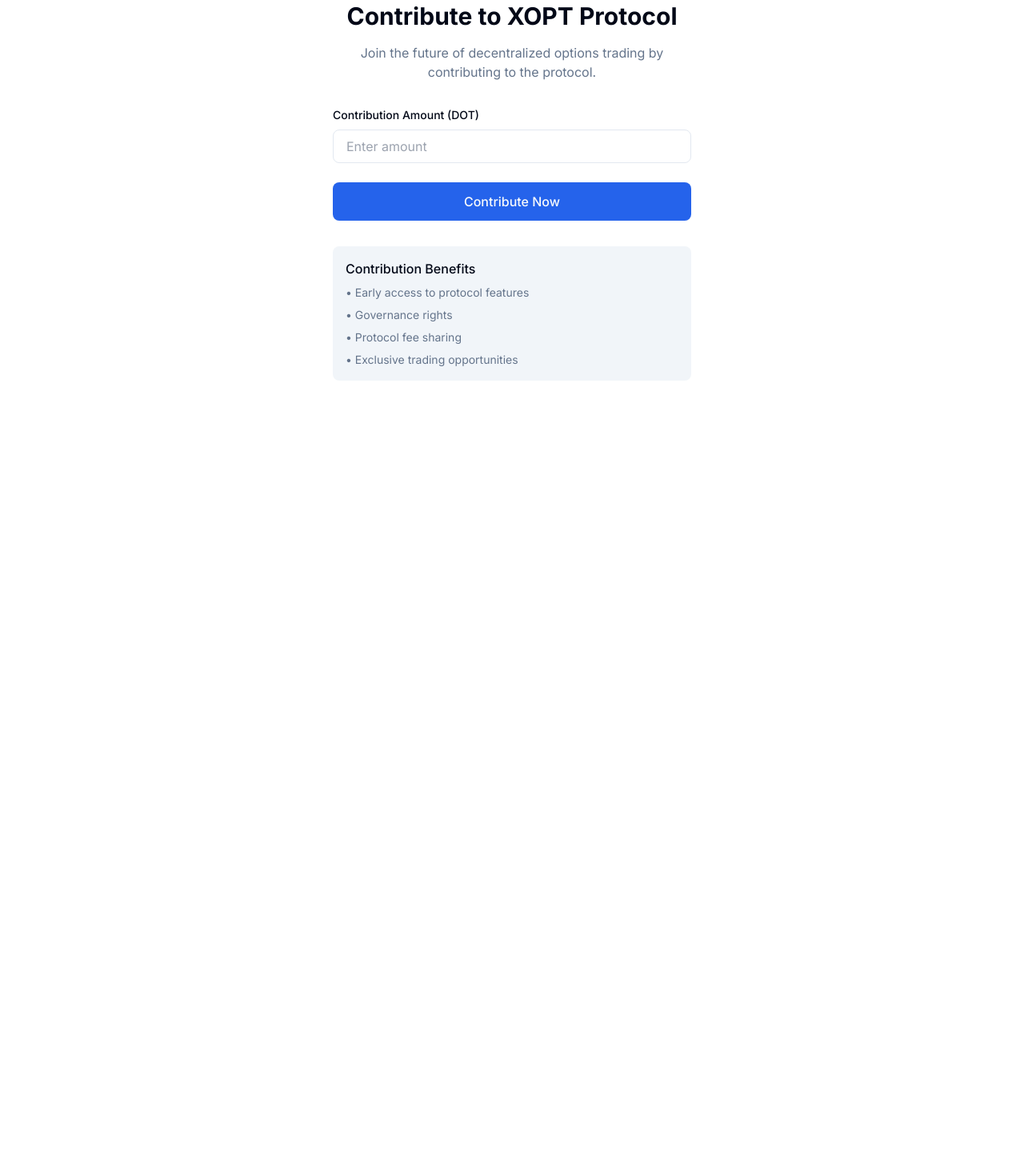
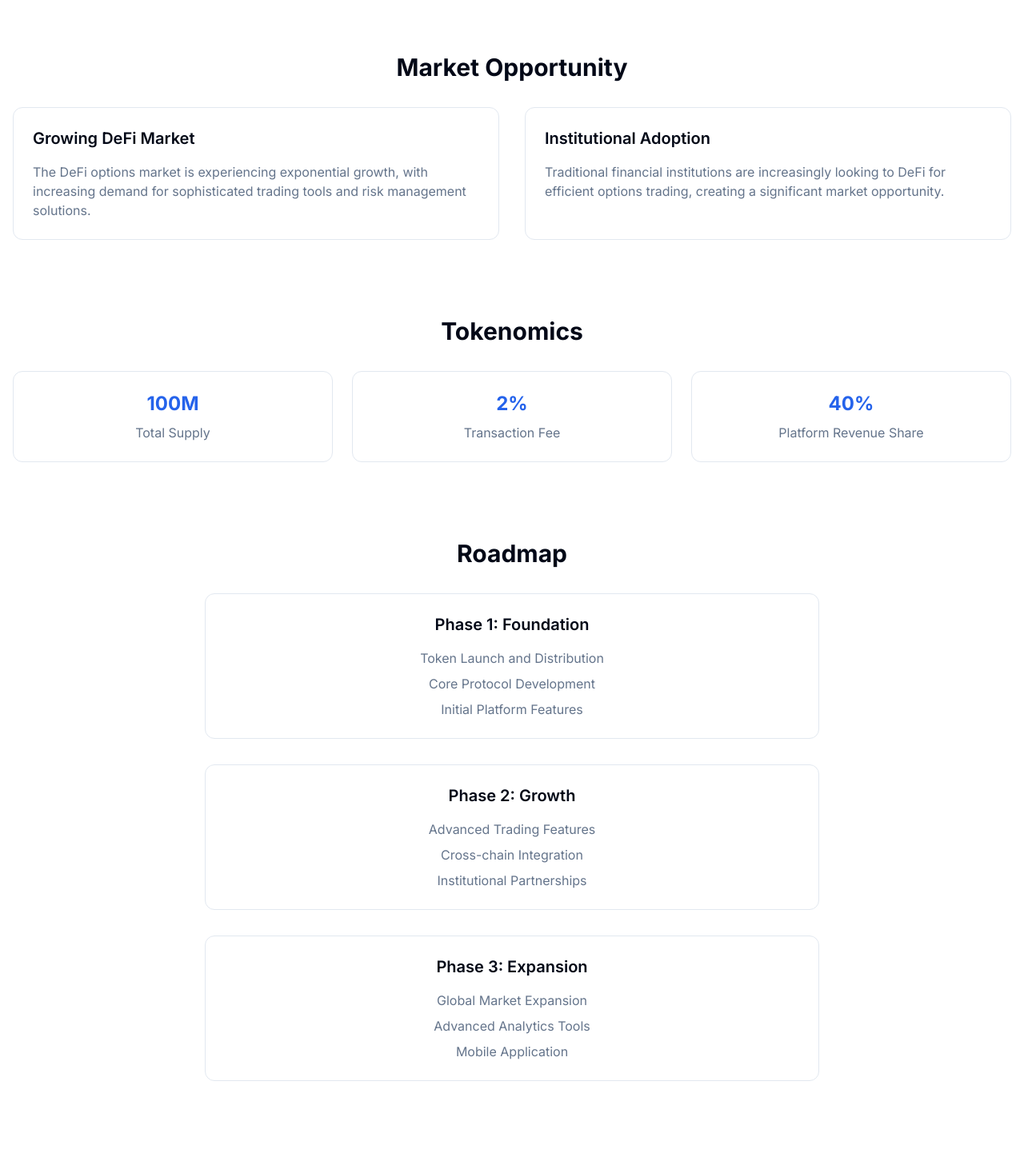
Before and after one commit to ArsCodeAmatoria/XOPT, a Next.js app in the folder frontend/: page / in a window 1280 px wide. Shown: the part 1330-2782 px from the top of the page at 80% size. Before the commit the page ends 1886 px from the top, so only its background shows below. Built offline with nearby package versions, Linux system fonts and the light colour scheme.

Commit message:
Update landing page: Remove team section and center roadmap

```diff
--- a/frontend/app/page.tsx
+++ b/frontend/app/page.tsx
@@ -16,8 +16,98 @@ export default function Home() {
           <ThemeToggle />
         </div>
         <Hero />
-        <Features />
-        <ContributionForm />
+        <div className="container mx-auto px-4 py-12">
+          <Features />
+
+          {/* Market Opportunity Section */}
+          <section className="my-24">
+            <h2 className="text-3xl font-bold mb-8 text-center">Market Opportunity</h2>
+            <div className="grid md:grid-cols-2 gap-8">
+              <div className="bg-card p-6 rounded-xl border border-border">
+                <h3 className="text-xl font-semibold mb-4">Growing DeFi Market</h3>
+                <p className="text-muted-foreground">
+                  The DeFi options market is experiencing exponential growth, with increasing demand for sophisticated trading tools and risk management solutions.
+                </p>
+              </div>
+              <div className="bg-card p-6 rounded-xl border border-border">
+                <h3 className="text-xl font-semibold mb-4">Institutional Adoption</h3>
+                <p className="text-muted-foreground">
+                  Traditional financial institutions are increasingly looking to DeFi for efficient options trading, creating a significant market opportunity.
+                </p>
+              </div>
+            </div>
+          </section>
+
+          {/* Tokenomics Section */}
+          <section className="my-24">
+            <h2 className="text-3xl font-bold mb-8 text-center">Tokenomics</h2>
+            <div className="grid md:grid-cols-3 gap-6">
+              <div className="bg-card p-6 rounded-xl border border-border text-center">
+                <h3 className="text-2xl font-bold text-primary mb-2">100M</h3>
+                <p className="text-muted-foreground">Total Supply</p>
+              </div>
+              <div className="bg-card p-6 rounded-xl border border-border text-center">
+                <h3 className="text-2xl font-bold text-primary mb-2">2%</h3>
+                <p className="text-muted-foreground">Transaction Fee</p>
+              </div>
+              <div className="bg-card p-6 rounded-xl border border-border text-center">
+                <h3 className="text-2xl font-bold text-primary mb-2">40%</h3>
+                <p className="text-muted-foreground">Platform Revenue Share</p>
+              </div>
+            </div>
+          </section>
+
+          {/* Roadmap Section */}
+          <section className="my-24">
+            <h2 className="text-3xl font-bold mb-8 text-center">Roadmap</h2>
+            <div className="max-w-3xl mx-auto space-y-8">
+              <div className="bg-card p-6 rounded-xl border border-border">
+                <h3 className="text-xl font-semibold mb-4 text-center">Phase 1: Foundation</h3>
+                <ul className="text-muted-foreground space-y-2 text-center">
+                  <li>Token Launch and Distribution</li>
+                  <li>Core Protocol Development</li>
+                  <li>Initial Platform Features</li>
+                </ul>
+              </div>
+              <div className="bg-card p-6 rounded-xl border border-border">
+                <h3 className="text-xl font-semibold mb-4 text-center">Phase 2: Growth</h3>
+                <ul className="text-muted-foreground space-y-2 text-center">
+                  <li>Advanced Trading Features</li>
+                  <li>Cross-chain Integration</li>
+                  <li>Institutional Partnerships</li>
+                </ul>
+              </div>
+              <div className="bg-card p-6 rounded-xl border border-border">
+                <h3 className="text-xl font-semibold mb-4 text-center">Phase 3: Expansion</h3>
+                <ul className="text-muted-foreground space-y-2 text-center">
+                  <li>Global Market Expansion</li>
+                  <li>Advanced Analytics Tools</li>
+                  <li>Mobile Application</li>
+                </ul>
+              </div>
+            </div>
+          </section>
+
+          {/* Community Section */}
+          <section className="my-24">
+            <h2 className="text-3xl font-bold mb-8 text-center">Join Our Community</h2>
+            <div className="bg-card p-8 rounded-xl border border-border text-center">
+              <p className="text-lg mb-6 text-muted-foreground">
+                Be part of the future of decentralized options trading. Join our community and stay updated with the latest developments.
+              </p>
+              <div className="flex justify-center space-x-4">
+                <a href="#" className="bg-primary text-primary-foreground px-6 py-2 rounded-lg hover:bg-primary/90">
+                  Join Discord
+                </a>
+                <a href="#" className="bg-primary text-primary-foreground px-6 py-2 rounded-lg hover:bg-primary/90">
+                  Follow Twitter
+                </a>
+              </div>
+            </div>
+          </section>
+
+          <ContributionForm />
+        </div>
       </main>
     </QueryClientProvider>
   );
```
